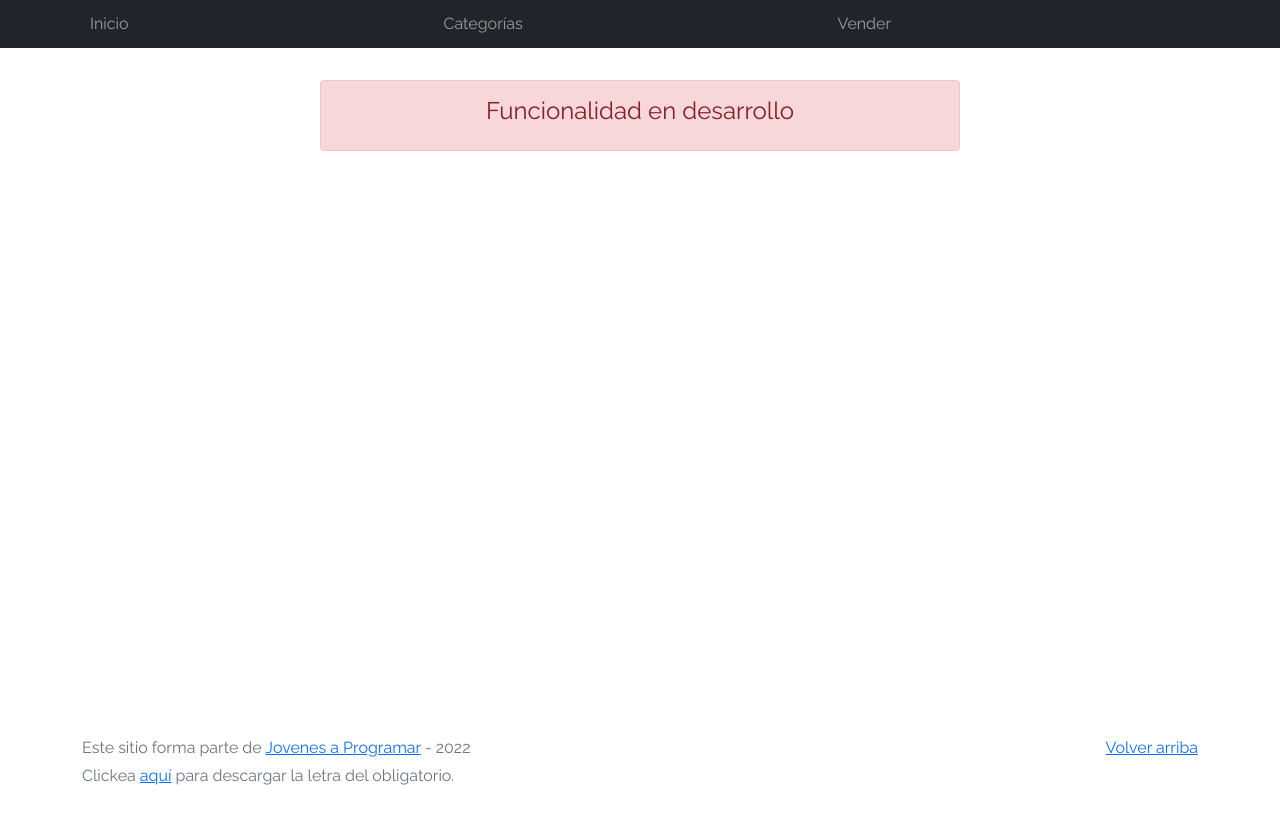
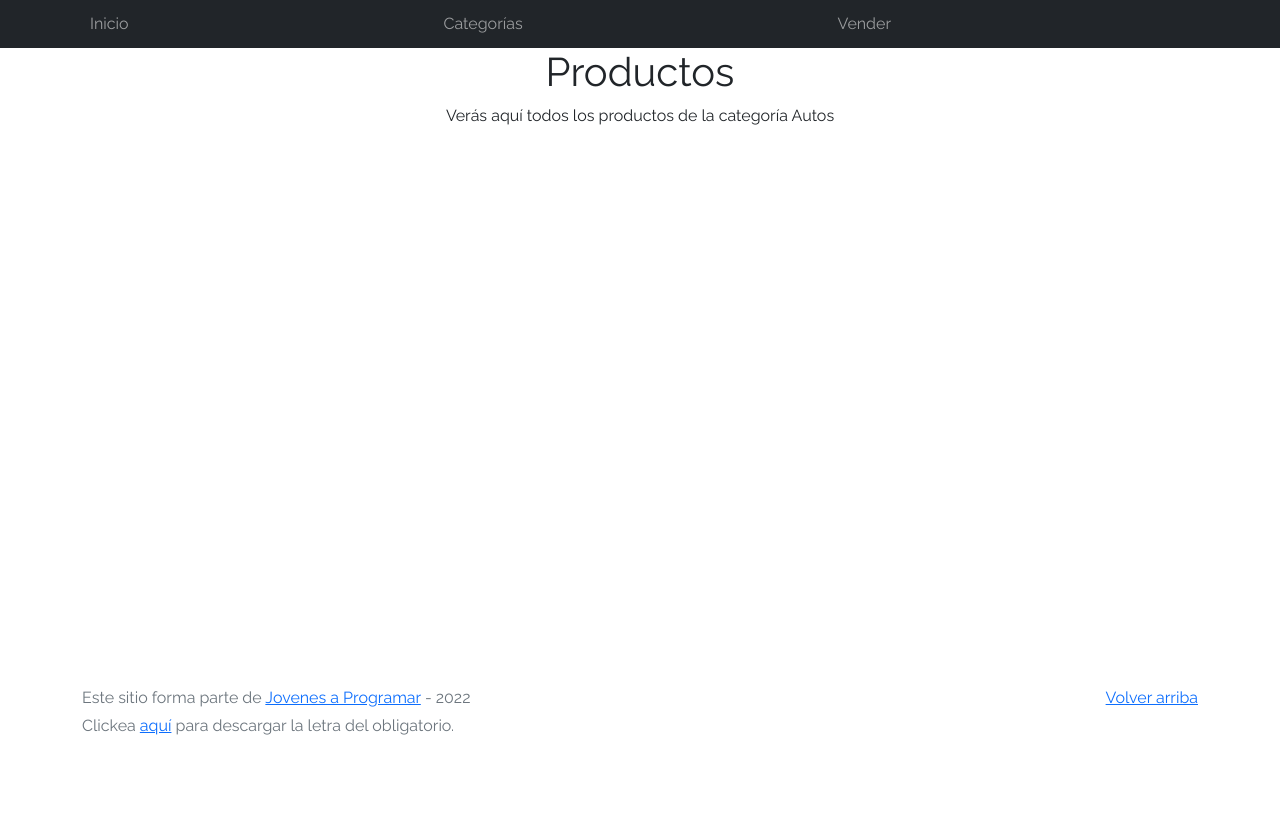
Before and after one commit to MaraCeciliaDevNew/MaraCeciliaDevNew.github.io, a plain HTML site: page workspace-inicial/products.html in a window 1280 px wide. After the commit the page ends 800 px from the top, so only its background shows below. Drawn offline with Linux system fonts and the light colour scheme; no server answers.

Commit message:
Commit 3 Proyecto Individual
1- eliminamos Funcionalidad en desarrollo

```diff
--- a/workspace-inicial/products.html
+++ b/workspace-inicial/products.html
@@ -50,8 +50,10 @@
   </nav>
   <main class="pb-5 container">
     <div class="container">
-      <div class="alert alert-danger text-center" role="alert">
-        <h4 class="alert-heading">Funcionalidad en desarrollo</h4>
+
+      <div style="text-align:center;">
+        <h1>Productos</h1>
+        <p>Verás aquí todos los productos de la categoría Autos</p>
       </div>
 
        <div>
```
